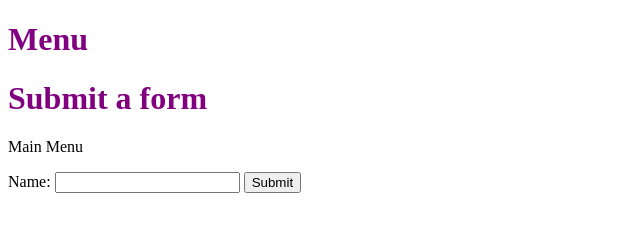
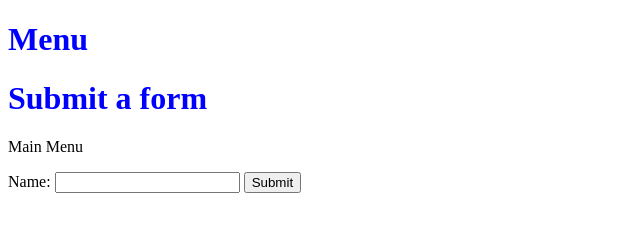
Before and after one commit to DonnyLoa/Soundtrack-Compendium, a plain HTML site: page index.html in a window 1280 px wide. Shown: the whole page, without its empty margins (0-640 px from the left). Drawn offline with Linux system fonts and the light colour scheme; files that its build step writes are made by us from their sources.

Commit message:
Update style.css

```diff
--- a/style.css
+++ b/style.css
@@ -1,3 +1,3 @@
 .pagetitle {
-    color: #800080;
+    color: blue;
 }
```
